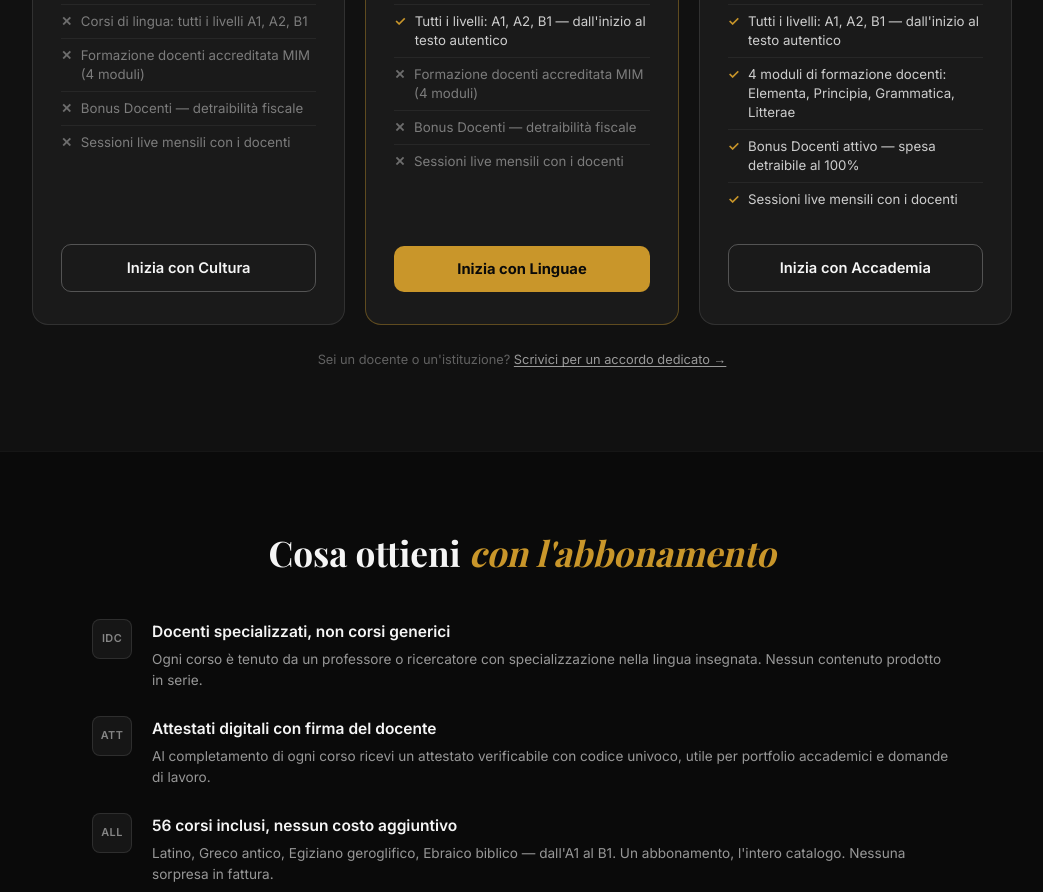
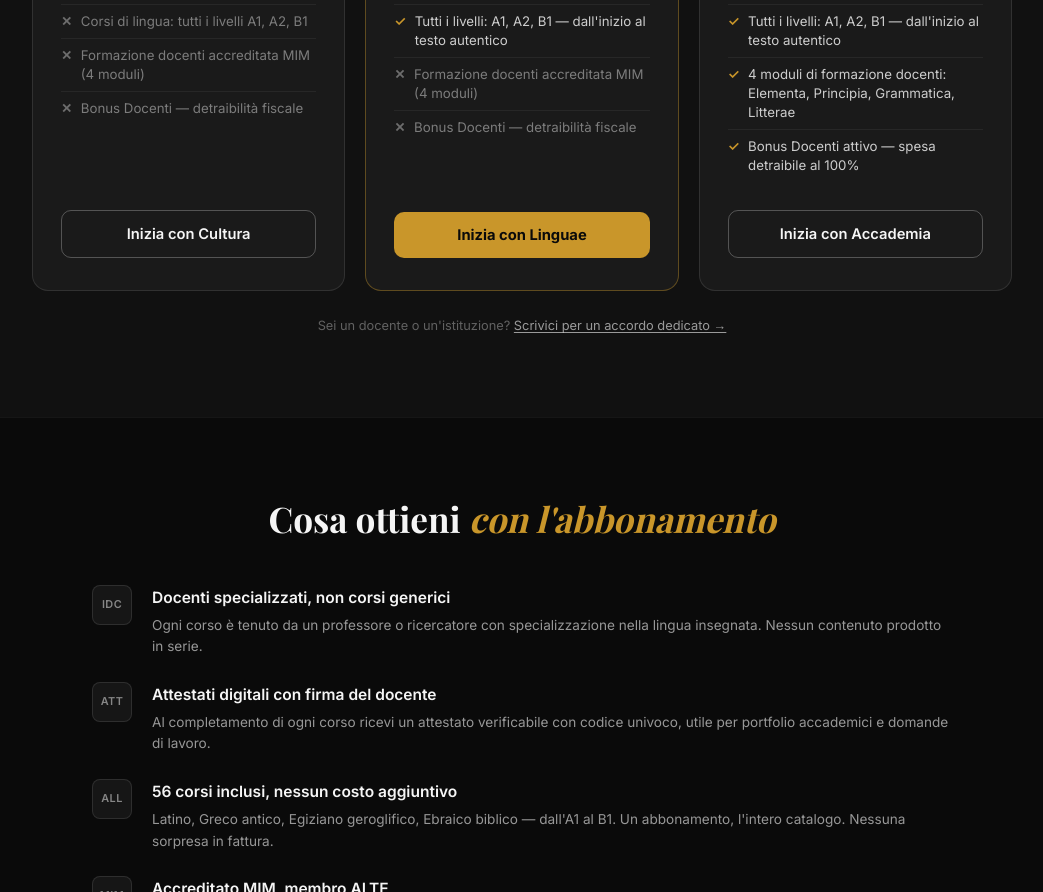
Before and after one commit to grecolatinovivo-create/portale-glv, a website: page public/index.html in a window 1280 px wide. Shown: the part 1600-2492 px from the top of the page, without its empty margins (118-1161 px from the left). Drawn offline with nearby package versions, Linux system fonts and the light colour scheme; no server answers; a web font is replaced by a local one.

Commit message:
Update index.html

```diff
--- a/public/index.html
+++ b/public/index.html
@@ -1109,7 +1109,6 @@
         <li class="off">Corsi di lingua: tutti i livelli A1, A2, B1</li>
         <li class="off">Formazione docenti accreditata MIM (4 moduli)</li>
         <li class="off">Bonus Docenti — detraibilità fiscale</li>
-        <li class="off">Sessioni live mensili con i docenti</li>
       </ul>
       <button type="button" data-open-register data-plan="cultura" class="btn-plan btn-plan-ghost">Inizia con Cultura</button>
     </div>
@@ -1133,7 +1132,6 @@
         <li>Tutti i livelli: A1, A2, B1 — dall'inizio al testo autentico</li>
         <li class="off">Formazione docenti accreditata MIM (4 moduli)</li>
         <li class="off">Bonus Docenti — detraibilità fiscale</li>
-        <li class="off">Sessioni live mensili con i docenti</li>
       </ul>
       <button type="button" data-open-register data-plan="linguae" class="btn-plan btn-plan-primary">Inizia con Linguae</button>
     </div>
@@ -1156,7 +1154,6 @@
         <li>Tutti i livelli: A1, A2, B1 — dall'inizio al testo autentico</li>
         <li>4 moduli di formazione docenti: Elementa, Principia, Grammatica, Litterae</li>
         <li>Bonus Docenti attivo — spesa detraibile al 100%</li>
-        <li>Sessioni live mensili con i docenti</li>
       </ul>
       <button type="button" data-open-register data-plan="accademia" class="btn-plan btn-plan-ghost">Inizia con Accademia</button>
     </div>
```
